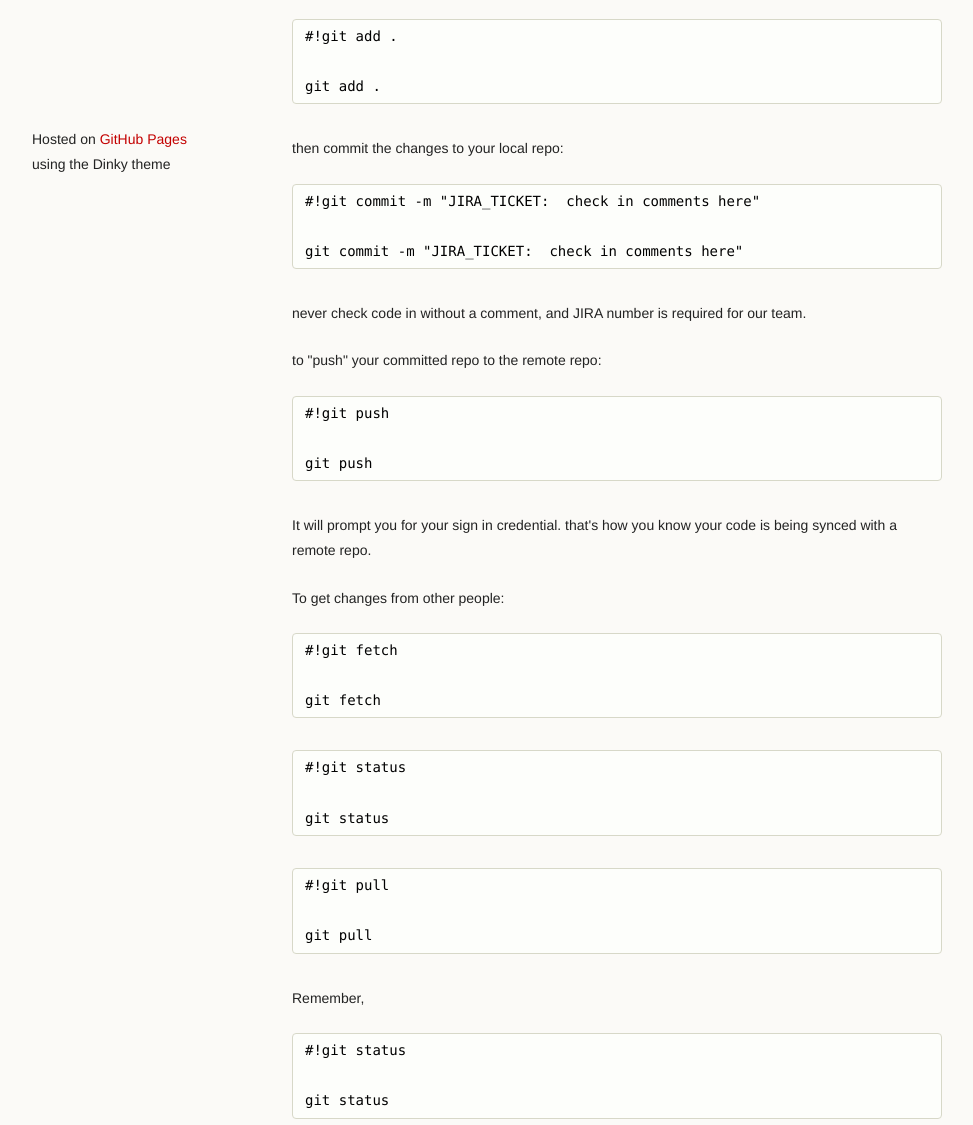
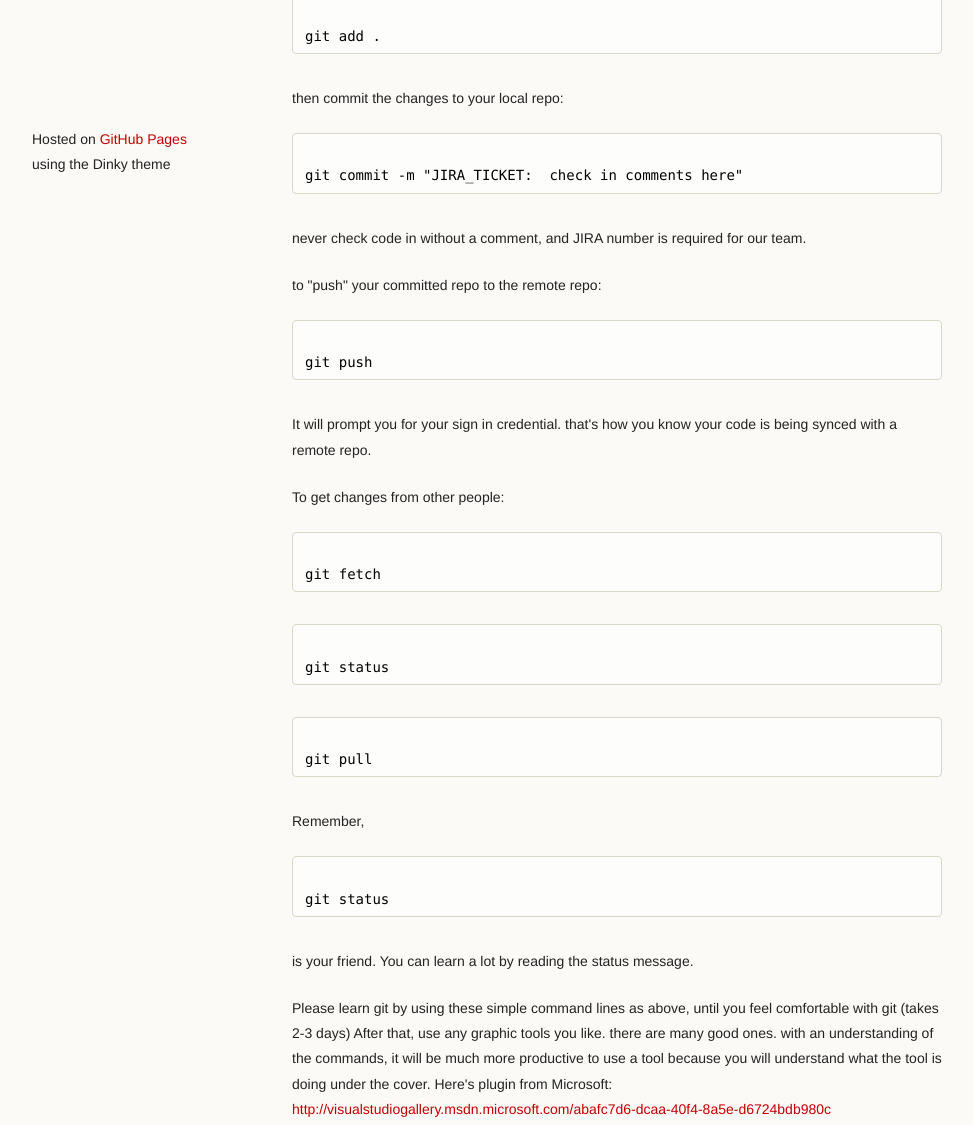
Before and after one commit to StevenShi/GitTraining, a plain HTML site: page index.html in a window 1280 px wide. Shown: the part 591-1716 px from the top of the page, without its empty margins (18-991 px from the left). Drawn offline with Linux system fonts and the light colour scheme.

```diff
--- a/index.html
+++ b/index.html
@@ -42,8 +42,7 @@
 
 <p>The first time you use a repo, you need to clone it:  </p>
 
-<pre><code>#!git clone https://&lt;your account name&gt;@bitbucket.org/vpulse/ecommerce.git
-
+<pre><code>
 git clone https://&lt;your account name&gt;@bitbucket.org/vpulse/ecommerce.git
 </code></pre>
 
@@ -53,15 +52,13 @@
 
 <p>to stage the code for commit: (from the root of the repo directory, this will stage everything that's changed"</p>
 
-<pre><code>#!git add .
-
+<pre><code>
 git add .
 </code></pre>
 
 <p>then commit the changes to your local repo:</p>
 
-<pre><code>#!git commit -m "JIRA_TICKET:  check in comments here"
-
+<pre><code>
 git commit -m "JIRA_TICKET:  check in comments here"
 </code></pre>
 
@@ -69,8 +66,7 @@
 
 <p>to "push" your committed repo to the remote repo:</p>
 
-<pre><code>#!git push
-
+<pre><code>
 git push
 </code></pre>
 
@@ -78,25 +74,21 @@
 
 <p>To get changes from other people:</p>
 
-<pre><code>#!git fetch
-
+<pre><code>
 git fetch
 </code></pre>
 
-<pre><code>#!git status
-
+<pre><code>
 git status
 </code></pre>
 
-<pre><code>#!git pull
-
+<pre><code>
 git pull
 </code></pre>
 
 <p>Remember, </p>
 
-<pre><code>#!git status
-
+<pre><code>
 git status
 </code></pre>
 
```
Also changed, not shown: params.json (+1 -1 lines).
